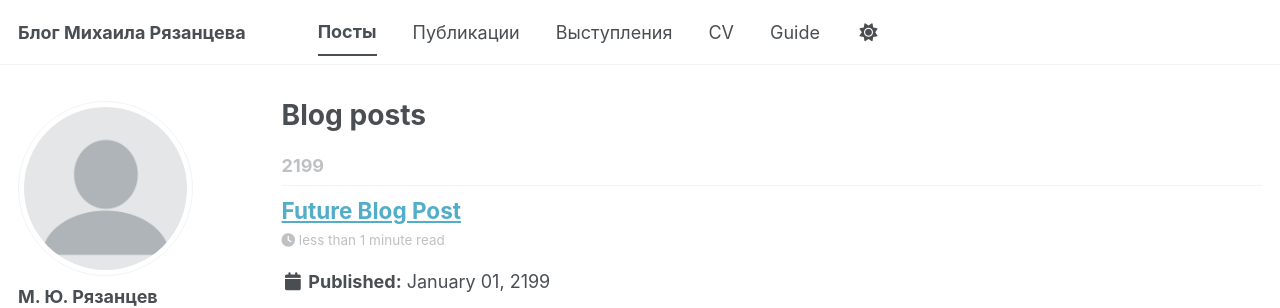
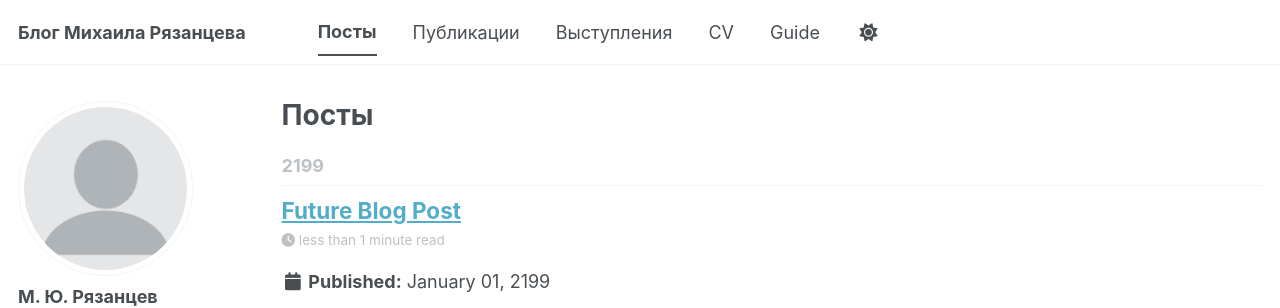
Before and after one commit to MRyazantsev/MRyazantsev.github.io, a Jekyll site: the page built from _pages/year-archive.html, in a window 1280 px wide and 900 px high. Shown: the top 308 px of the window. Built offline with Jekyll 4.4.1, drawn with Linux system fonts in a browser that asks for light colours; a script bundle is joined from its source files by our own code; library files that are not in the unit come from our copies.

Commit message:
Update year-archive.html

```diff
--- a/_pages/year-archive.html
+++ b/_pages/year-archive.html
@@ -1,7 +1,7 @@
 ---
 layout: archive
 permalink: /year-archive/
-title: "Blog posts"
+title: "Посты"
 author_profile: true
 redirect_from:
   - /wordpress/blog-posts/
```
